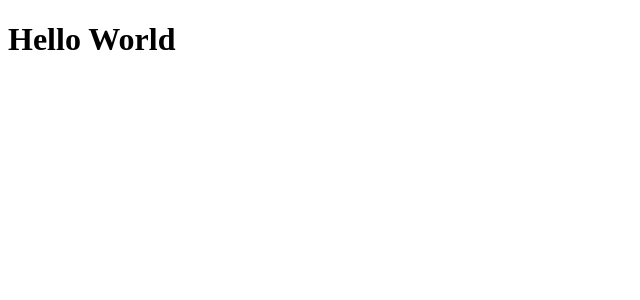
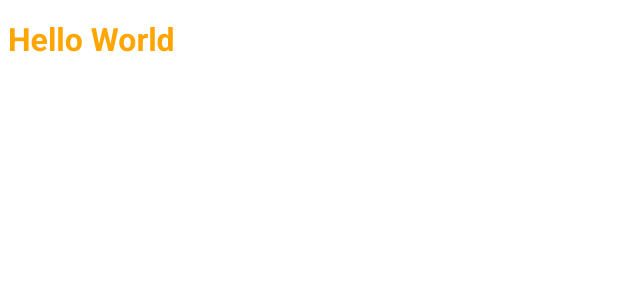
Before and after one commit to devzgabriel/ig.news, a Next.js app: page / in a window 1280 px wide. Shown: the top 300 px of the page, without its empty margins (0-640 px from the left). Built offline with nearby package versions, Linux system fonts and the light colour scheme.

Commit message:
add tsc and fonts

```diff
--- a/pages/_app.js
+++ /dev/null
@@ -1,5 +0,0 @@
-function MyApp({ Component, pageProps }) {
-  return <Component {...pageProps} />
-}
-
-export default MyApp
--- a/pages/index.js
+++ /dev/null
@@ -1,3 +0,0 @@
-export default function Home() {
-  return <h1>Hello World</h1>
-}
--- /dev/null
+++ b/src/pages/_app.tsx
@@ -0,0 +1,7 @@
+import { AppProps } from 'next/app'
+
+function MyApp({ Component, pageProps }: AppProps) {
+  return <Component {...pageProps} />
+}
+
+export default MyApp
--- /dev/null
+++ b/src/pages/_document.tsx
@@ -0,0 +1,22 @@
+import Document, { Html, Head, Main, NextScript } from 'next/document'
+
+export default class MyDocument extends Document {
+  render() {
+    return (
+      <Html>
+        <Head>
+          <link rel='preconnect' href='https://fonts.gstatic.com' />
+          <link
+            href='https://fonts.googleapis.com/css2?family=Roboto:ital,wght@0,400;0,700;1,900&display=swap'
+            rel='stylesheet'
+          />
+          <title>ig.news</title>
+        </Head>
+        <body>
+          <Main />
+          <NextScript />
+        </body>
+      </Html>
+    )
+  }
+}
--- /dev/null
+++ b/src/pages/index.tsx
@@ -0,0 +1,5 @@
+import styles from '../styles/home.module.scss'
+
+export default function Home() {
+  return <h1 className={styles.title}>Hello World</h1>
+}
--- /dev/null
+++ b/src/styles/home.module.scss
@@ -0,0 +1,4 @@
+.title {
+  color: orange;
+  font-family: Roboto;
+}
```
Also changed, not shown: package.json (+7 -1 lines), tsconfig.json (added, +29 -0 lines), next-env.d.ts (added), 1 other file (tests, documents, lock files or other folders).
